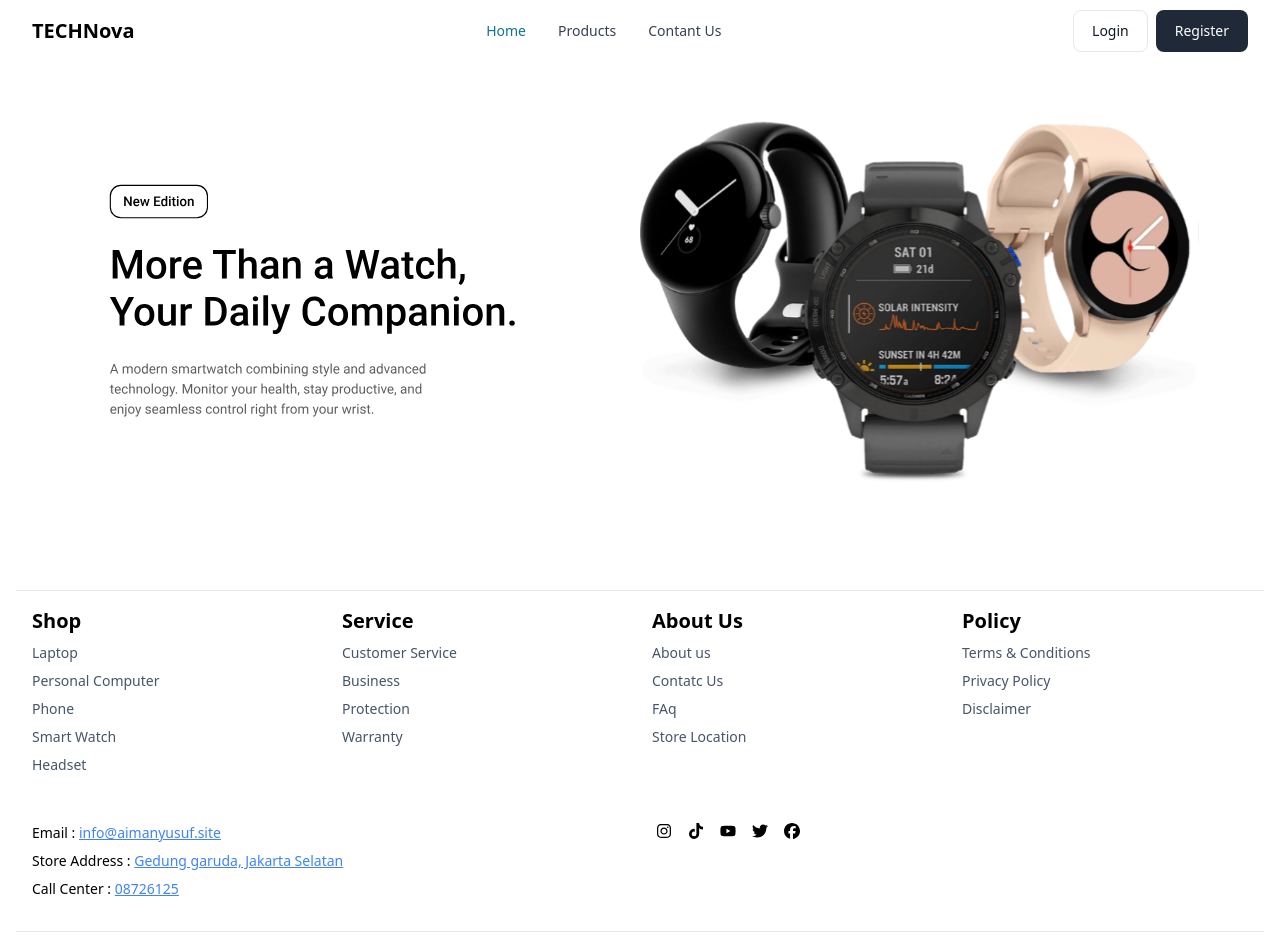
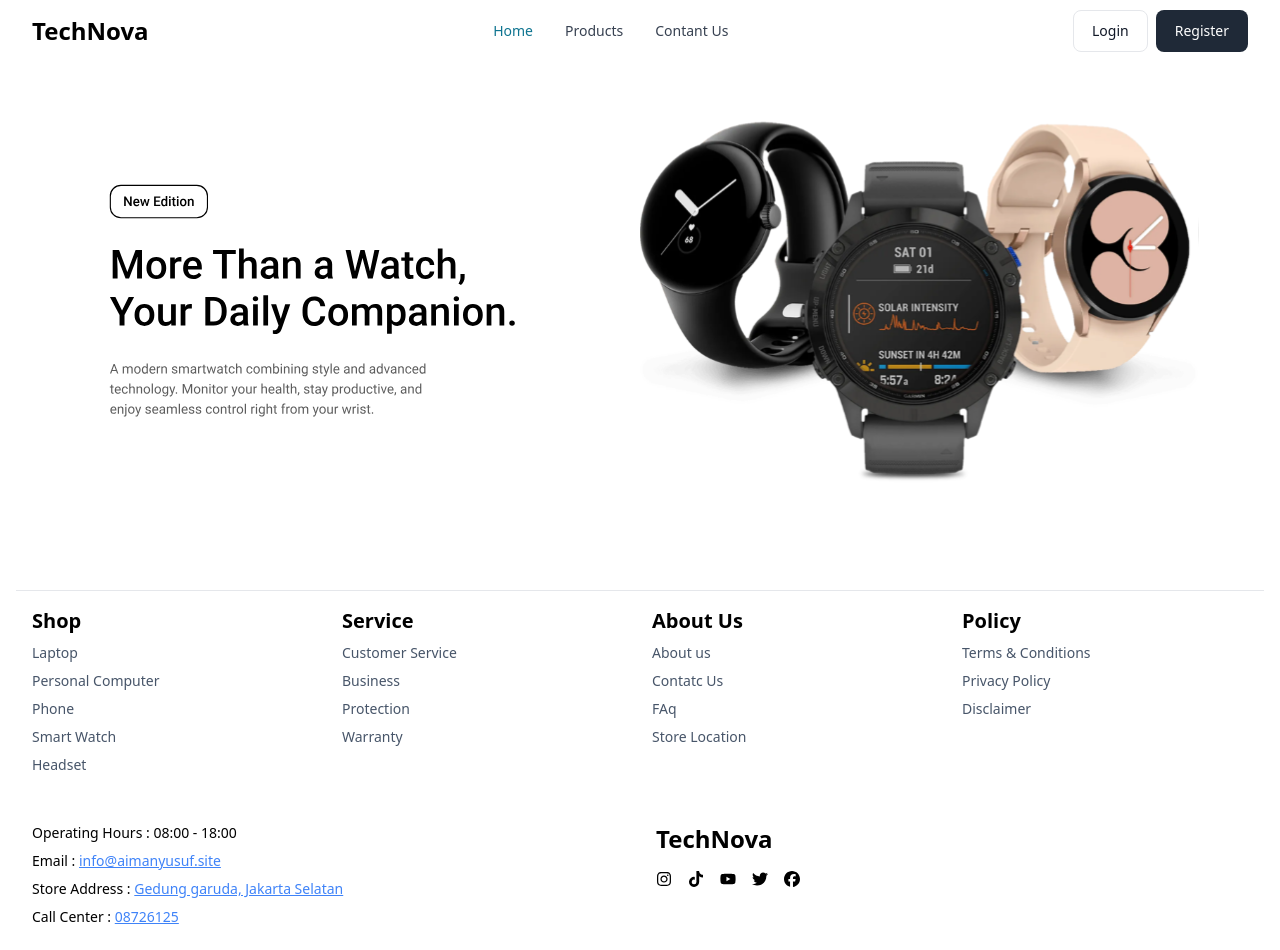
Before and after one commit to aimanyusufw/react-frontend-ecommerce, a React (Vite) app: page / in a window 1280 px wide. Shown: the top 950 px of the page. Built offline with nearby package versions, Linux system fonts and the light colour scheme.

Commit message:
style : rebrand logo from TECHNova to TechNova

```diff
--- a/src/Components/Ui/Section/Footer.jsx
+++ b/src/Components/Ui/Section/Footer.jsx
@@ -69,6 +69,9 @@ const Footer = () => {
         </div>
         <div className="grid grid-cols-1 md:grid-cols-2 mt-8">
           <div className="flex flex-col px-4 gap-2">
+            <span className="text-xs md:text-sm">
+              Operating Hours : <span>08:00 - 18:00</span>
+            </span>
             {contact.map((data) => (
               <span className="text-xs md:text-sm">
                 {data.name} :{" "}
@@ -78,10 +81,13 @@ const Footer = () => {
               </span>
             ))}
           </div>
-          <div className="flex px-4 gap-4">
-            {socialMedia.map((data) => (
-              <a href={data.url}>{data.icon}</a>
-            ))}
+          <div className="px-4 gap-4">
+            <h1 className="mb-4 font-semibold text-2xl">TechNova</h1>
+            <div className="flex gap-4">
+              {socialMedia.map((data) => (
+                <a href={data.url}>{data.icon}</a>
+              ))}
+            </div>
           </div>
         </div>
         <div className="mt-8 py-4 border-t px-4">
--- a/src/Components/Ui/Section/Navbar.jsx
+++ b/src/Components/Ui/Section/Navbar.jsx
@@ -12,8 +12,8 @@ const NavbarComp = () => {
   return (
     <Navbar rounded>
       <NavbarBrand href="https://flowbite-react.com">
-        <span className="self-center whitespace-nowrap text-xl font-bold dark:text-white">
-          TECHNova
+        <span className="self-center whitespace-nowrap text-2xl font-bold dark:text-white">
+          TechNova
         </span>
       </NavbarBrand>
       <div className="flex md:order-2 gap-2">
```
